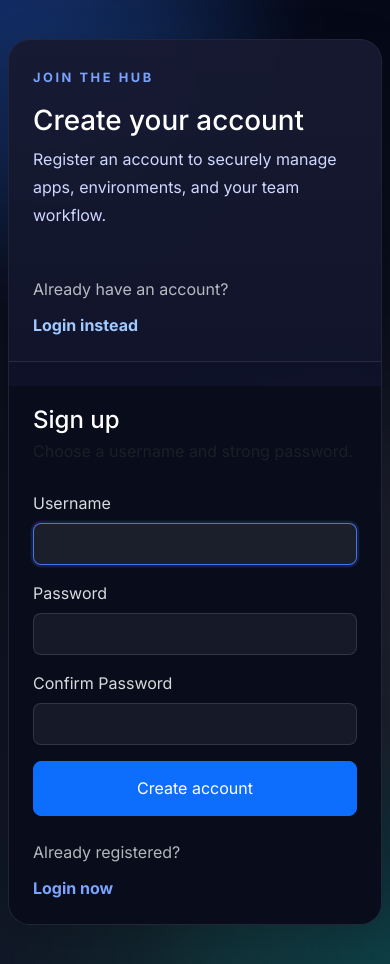
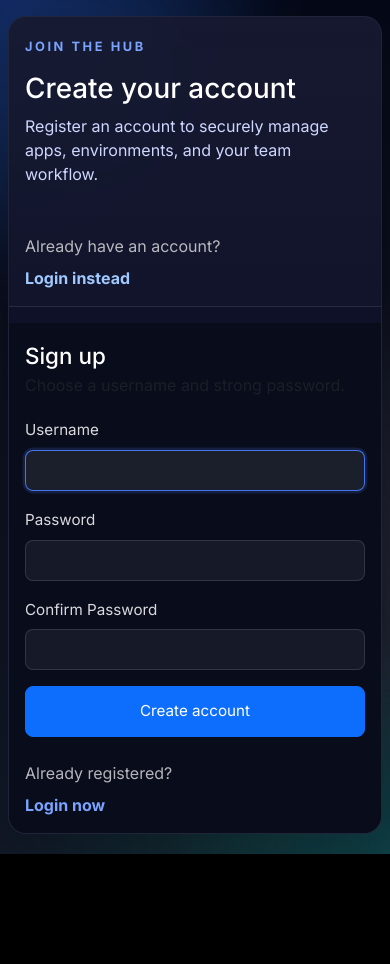
Before and after one commit to Yamkia/webnexagent, a Flask app: page /auth/register in a window 390 px wide. Run offline with Flask 3, Linux system fonts and the light colour scheme; some libraries are stand-ins or nearby versions.

Commit message:
Fix auth page desktop centering and mobile responsive auth layout

```diff
--- a/static/css/landing.css
+++ b/static/css/landing.css
@@ -520,7 +520,7 @@ body.manage-apps {
 .auth-page {
     min-height: 100vh;
     position: relative;
-    overflow: hidden;
+    overflow-x: hidden;
     background: radial-gradient(circle at top left, rgba(45, 101, 255, 0.24), transparent 30%),
                 radial-gradient(circle at bottom right, rgba(0, 255, 221, 0.16), transparent 24%),
                 linear-gradient(180deg, #050816 0%, #0f1220 65%, #111827 100%);
@@ -757,8 +757,99 @@ body.manage-apps {
         border-collapse: separate;
         border-spacing: 0;
     }
-
-    .auth-table thead {
+}
+
+@media (max-width: 420px) {
+    body.auth-body,
+    html.auth-body {
+        overflow-x: hidden;
+        width: 100vw;
+        min-width: 100vw;
+    }
+
+    .auth-shell {
+        padding: 0.75rem 0.5rem 1rem;
+        max-width: 100vw;
+        width: 100%;
+        margin: 0 auto;
+    }
+
+    .container.auth-shell {
+        padding-left: 0;
+        padding-right: 0;
+        max-width: 100%;
+    }
+
+    .auth-card {
+        margin: 0 auto;
+        width: calc(100vw - 1rem);
+        max-width: calc(100vw - 1rem);
+        min-width: 0;
+        box-sizing: border-box;
+        overflow: hidden;
+        grid-template-columns: 1fr;
+        gap: 1rem;
+        border-radius: 18px;
+        box-shadow: 0 18px 38px rgba(0,0,0,0.32);
+    }
+
+    .auth-panel {
+        padding: 1rem;
+    }
+
+    .auth-panel-copy,
+    .auth-panel-form {
+        padding: 1rem;
+    }
+
+    .auth-meta,
+    .auth-footer {
+        gap: 0.5rem;
+    }
+
+    .auth-copy-text {
+        line-height: 1.5;
+        max-width: 100%;
+    }
+
+    .auth-form .form-control,
+    .auth-form .form-label {
+        font-size: 0.95rem;
+    }
+
+    .auth-form button {
+        font-size: 0.95rem;
+        padding: 0.8rem 0.95rem;
+        width: 100%;
+    }
+
+    .auth-form-header h2 {
+        font-size: 1.4rem;
+    }
+
+    .auth-form-header p {
+        margin-bottom: 1.25rem;
+    }
+
+    .auth-panel-copy {
+        border-bottom: 1px solid rgba(255,255,255,0.08);
+    }
+
+    .auth-meta-label,
+    .auth-footer {
+        text-align: left;
+    }
+
+    .auth-form .form-control {
+        min-width: 0;
+    }
+
+    .auth-page {
+        padding: 0;
+    }
+}
+
+.auth-table thead {
         display: none;
     }
 
@@ -860,30 +951,49 @@ body.manage-apps {
 body.auth-body .auth-page,
 html.auth-body .auth-page {
     min-height: 100vh !important;
-    height: 100vh !important;
+    height: 100% !important;
     padding-top: 0 !important;
     margin-top: 0 !important;
+    overflow-x: hidden !important;
 }
 
 body.auth-body .auth-shell,
 html.auth-body .auth-shell {
-    min-height: auto !important;
-    height: auto !important;
-    display: block !important;
-    align-items: flex-start !important;
-    justify-content: flex-start !important;
-    padding-top: 1.25rem !important;
-    padding-bottom: 1.25rem !important;
+    min-height: calc(100vh - 2rem) !important;
+    display: flex !important;
+    align-items: center !important;
+    justify-content: center !important;
+    padding: 1rem 0 !important;
     margin-top: 0 !important;
+    width: 100% !important;
+    overflow: hidden !important;
 }
 
 body.auth-body .auth-card,
 html.auth-body .auth-card {
     margin-top: 0 !important;
     padding-top: 0 !important;
+    width: min(100%, 980px) !important;
+    max-width: 980px !important;
 }
 
 @media (max-width: 768px) {
+    body.auth-body .auth-shell,
+    html.auth-body .auth-shell {
+        min-height: auto !important;
+        display: block !important;
+        align-items: flex-start !important;
+        justify-content: flex-start !important;
+        padding-top: 1rem !important;
+        padding-bottom: 1rem !important;
+        overflow: visible !important;
+    }
+    body.auth-body .auth-card,
+    html.auth-body .auth-card {
+        margin: 0 0.5rem !important;
+        width: auto !important;
+        max-width: none !important;
+    }
     .auth-card {
         grid-template-columns: 1fr;
     }
--- a/templates/register.html
+++ b/templates/register.html
@@ -5,9 +5,24 @@
 {% block extra_head %}
 <style>
 body { padding-top: 0 !important; margin: 0 !important; }
-body.auth-body .auth-page, html.auth-body .auth-page { min-height: 100vh !important; height: 100vh !important; padding-top: 0 !important; margin-top: 0 !important; }
-body.auth-body .auth-shell, html.auth-body .auth-shell { min-height: 100vh !important; display: flex !important; align-items: center !important; justify-content: center !important; padding: 0 !important; margin-top: 0 !important; }
-body.auth-body .auth-card, html.auth-body .auth-card { margin-top: 0 !important; padding-top: 0 !important; }
+@media (max-width: 768px) {
+    body.auth-body .auth-page,
+    html.auth-body .auth-page {
+        min-height: auto !important;
+    }
+    body.auth-body .auth-shell,
+    html.auth-body .auth-shell {
+        display: block !important;
+        align-items: flex-start !important;
+        justify-content: flex-start !important;
+        padding: 1rem 0 1.25rem !important;
+    }
+    body.auth-body .auth-card,
+    html.auth-body .auth-card {
+        margin: 0 0.5rem !important;
+        width: auto !important;
+    }
+}
 </style>
 {% endblock %}
 
```
Also changed, not shown: templates/login.html (+18 -3 lines), templates/odoo_app.html (+21 -28 lines).
